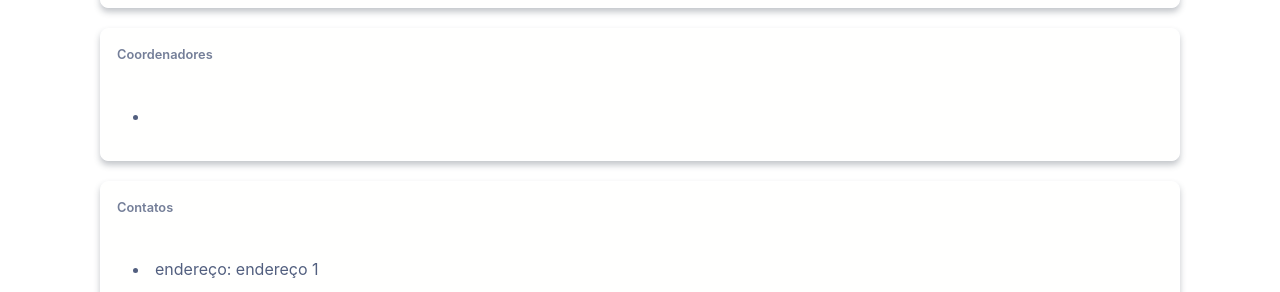
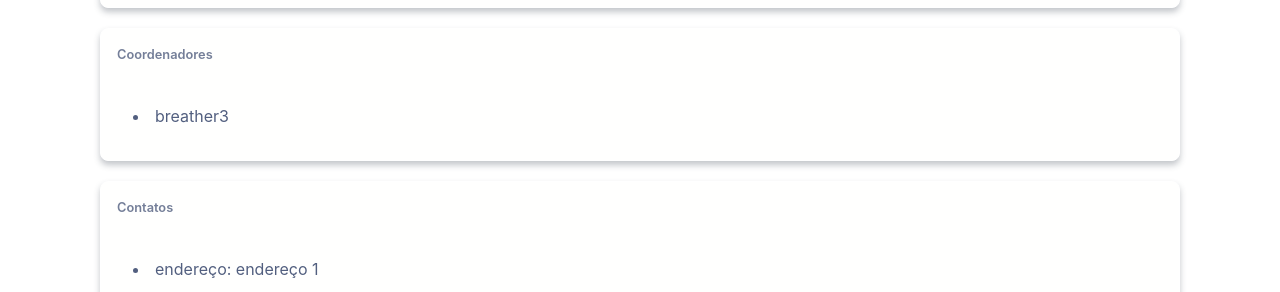
Before and after one commit to air-pucrs/air-pucrs.github.io, a Jekyll site: the page built from grupo-health-ai.html, in a window 1280 px wide. Shown: the part 780-1072 px from the top of the page. Built offline with Jekyll 4.4.1, drawn with Linux system fonts in a browser that asks for light colours; nearby versions of some CDN libraries; some web fonts are replaced; comment, search, counter and statistics services are not loaded.

Commit message:
Update grupo.html

```diff
--- a/_layouts/grupo.html
+++ b/_layouts/grupo.html
@@ -84,9 +84,7 @@ layout: default
                 <ul>
                   {% assign coordenadores = grupo.coordenadores | split: "," %}
                   {% for manager in coordenadores %}
-                  {% assign m = manager | strip %}
-                  {% assign coordenador = site.data.integrantes_list[m] %}
-                  <li>{{coordenador.nome}} {{coordenador.sobrenome}}</li>
+                  <li>{{manager}}</li>
                   {% endfor %}
                 </ul>
             </div>
```
